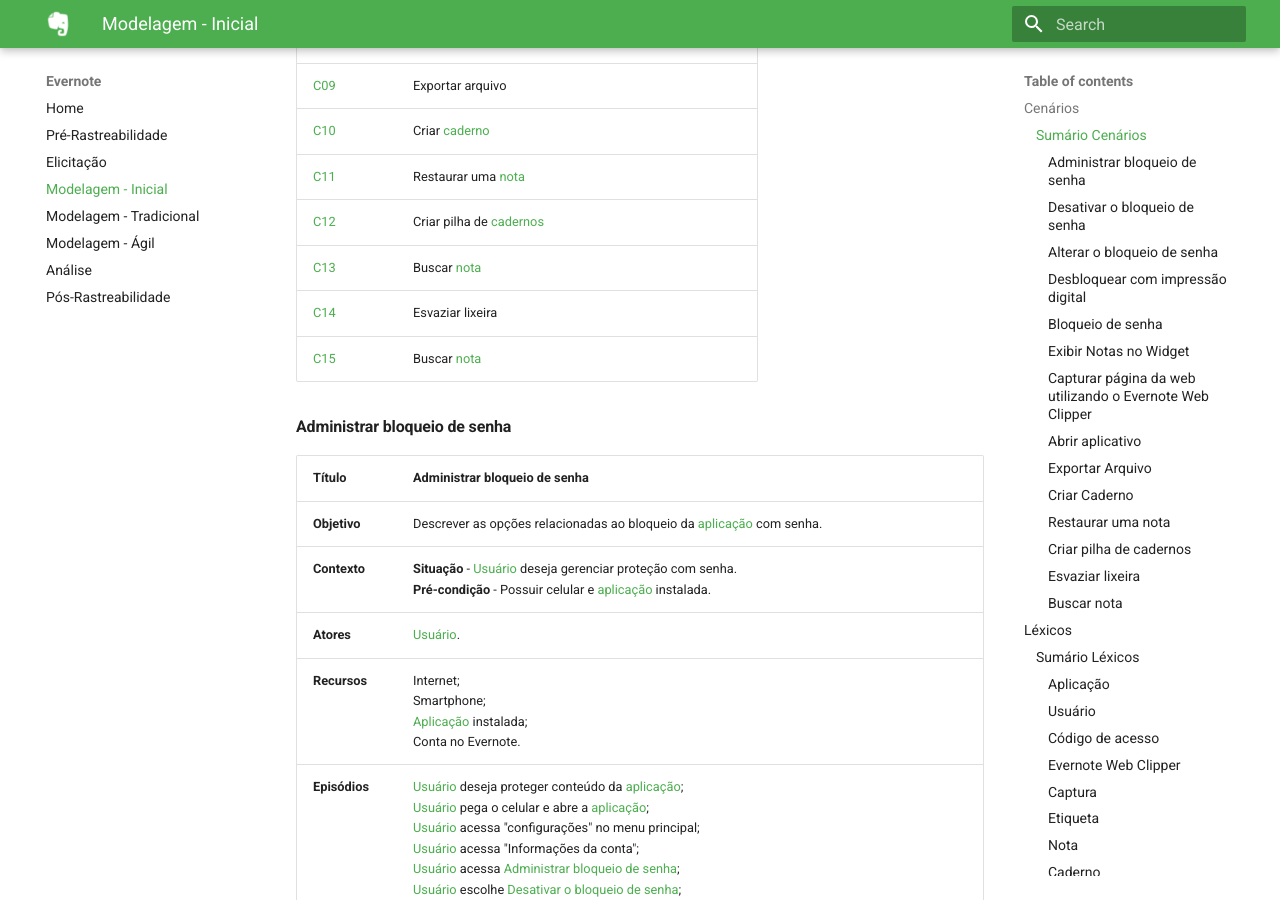
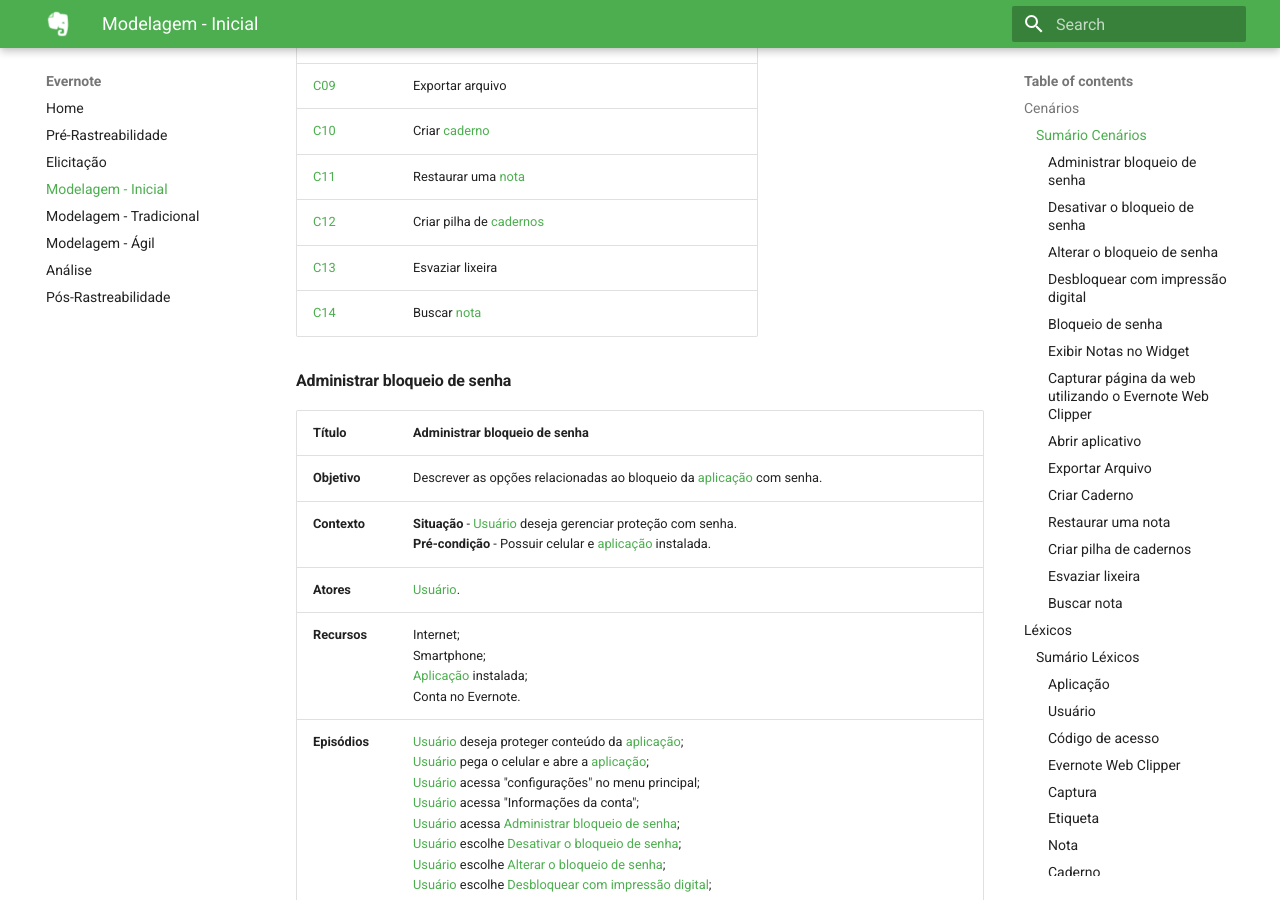
Before and after one commit to Requisitos-2018-2-Evernote/Evernote, an MkDocs documentation site: the page built from docs/Modelagem.md, in a window 1280 px wide and 900 px high, scrolled down 783 px. Built offline with MkDocs 1.6.1 and Material for MkDocs 9.7.7, drawn with Linux system fonts in a browser that asks for light colours; old or Windows-style settings are respelled for this version of MkDocs.

Commit message:
Tirando duplicidade do cenário

```diff
--- a/docs/Modelagem.md
+++ b/docs/Modelagem.md
@@ -19,9 +19,8 @@
 | [C10](https://requisitos-2018-2-evernote.github.io/Evernote/Modelagem/#criar-caderno) | Criar [caderno](https://requisitos-2018-2-evernote.github.io/Evernote/Modelagem/#caderno) |
 | [C11](https://requisitos-2018-2-evernote.github.io/Evernote/Modelagem/#restaurar-uma-nota) | Restaurar uma [nota](https://requisitos-2018-2-evernote.github.io/Evernote/Modelagem/#nota) |
 | [C12](https://requisitos-2018-2-evernote.github.io/Evernote/Modelagem/#criar-pilha-de-cadernos) | Criar pilha de [cadernos](https://requisitos-2018-2-evernote.github.io/Evernote/Modelagem/#caderno) |
-| [C13](https://requisitos-2018-2-evernote.github.io/Evernote/Modelagem/#buscar-nota) | Buscar [nota](https://requisitos-2018-2-evernote.github.io/Evernote/Modelagem/#nota) |
-| [C14](https://requisitos-2018-2-evernote.github.io/Evernote/Modelagem/#esvaziar-lixeira) | Esvaziar lixeira |
-| [C15](https://requisitos-2018-2-evernote.github.io/Evernote/Modelagem/#buscar-nota) | Buscar [nota](https://requisitos-2018-2-evernote.github.io/Evernote/Modelagem/#nota) |
+| [C13](https://requisitos-2018-2-evernote.github.io/Evernote/Modelagem/#esvaziar-lixeira) | Esvaziar lixeira |
+| [C14](https://requisitos-2018-2-evernote.github.io/Evernote/Modelagem/#buscar-nota) | Buscar [nota](https://requisitos-2018-2-evernote.github.io/Evernote/Modelagem/#nota) |
 
 
 #### Administrar bloqueio de senha
```
